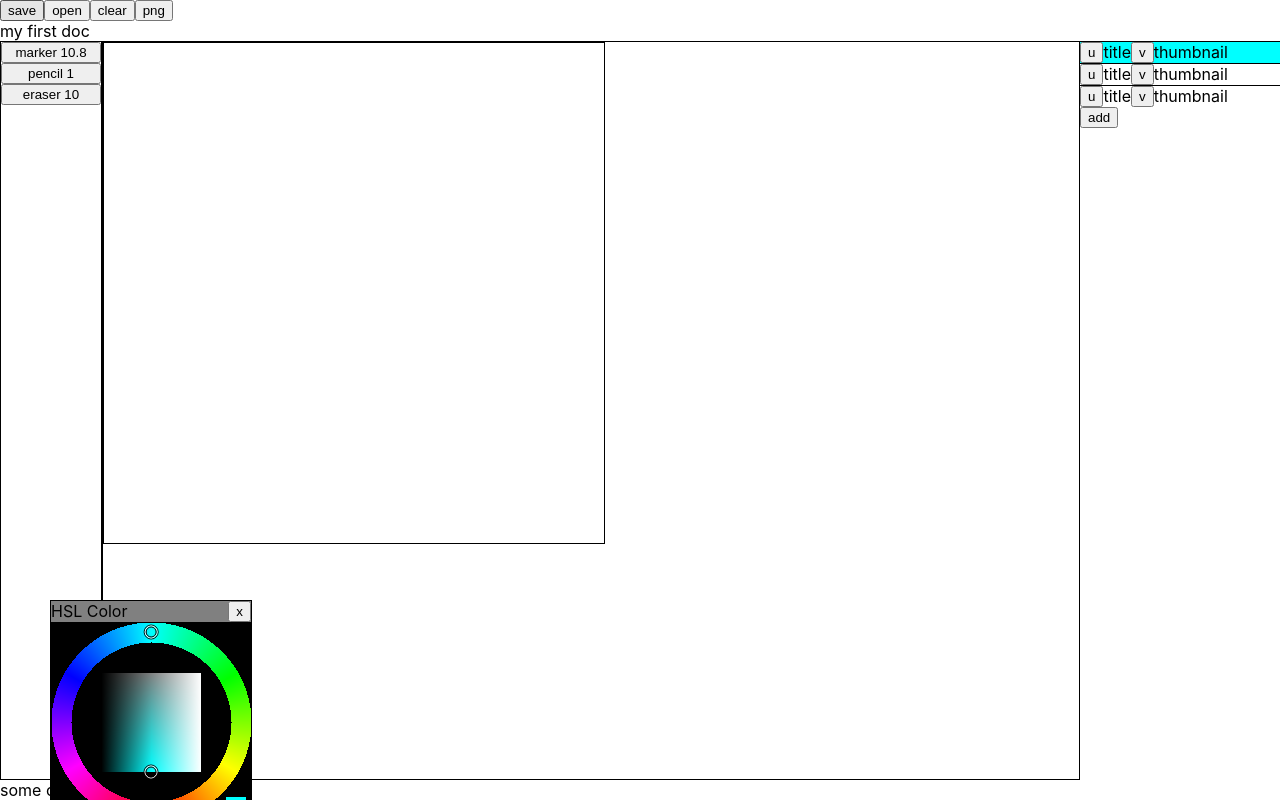
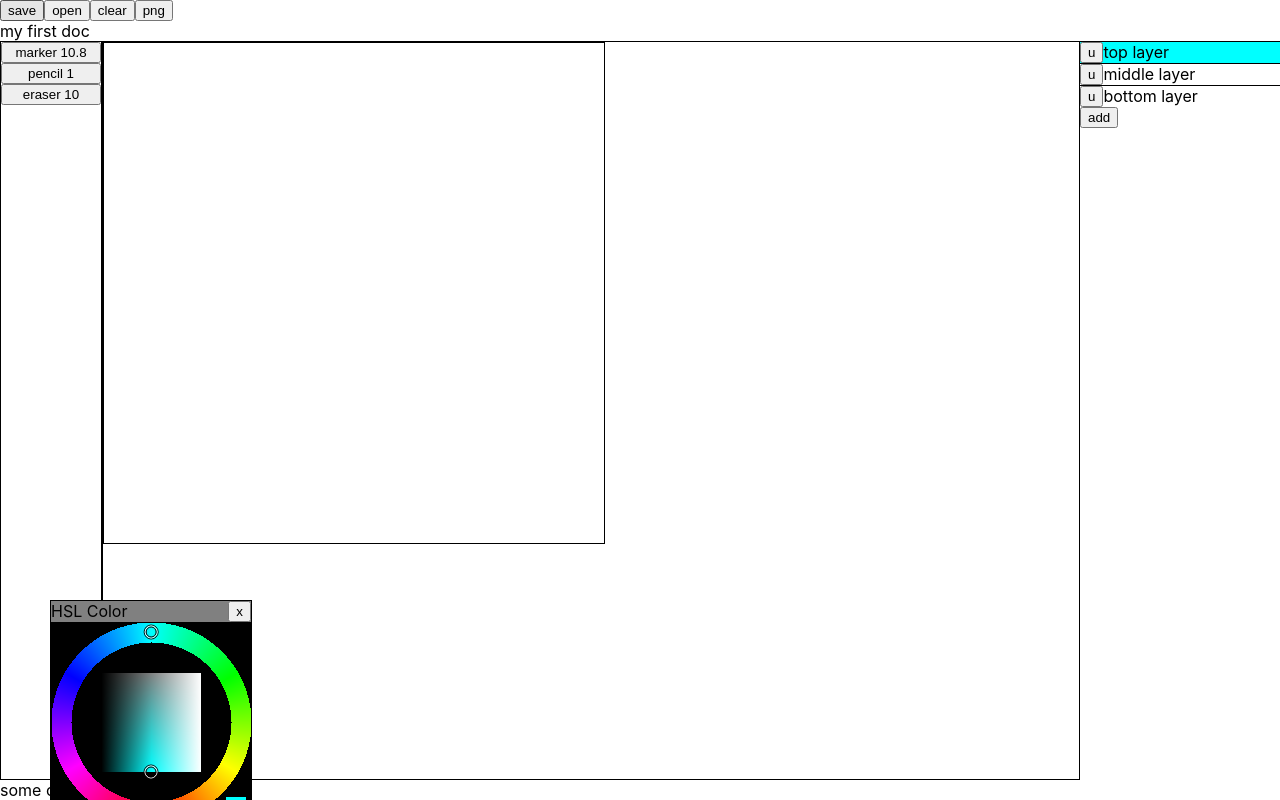
Before and after one commit to joshmarinacci/pen-canvas-editor, a React (Create React App) app: page / in a window 1280 px wide. Built offline with nearby package versions, Linux system fonts and the light colour scheme.

Commit message:
cleanup layer list view

```diff
--- a/src/App.js
+++ b/src/App.js
@@ -64,10 +64,10 @@ const LayerView = ({layer,selected,onSelect}) => {
     backgroundColor: selected===layer?'aqua':'white'
   }}>
     <button onClick={()=>onSelect(layer)}>u</button>
-    <label>title</label>
-    <button>v</button>
+    <label>{layer.title}</label>
+    {/*<button>v</button>*/}
     {/*{layer.thumb.canvas}*/}
-    <label>thumbnail</label>
+    {/*<label>thumbnail</label>*/}
   </HBox>
 }
 
```
